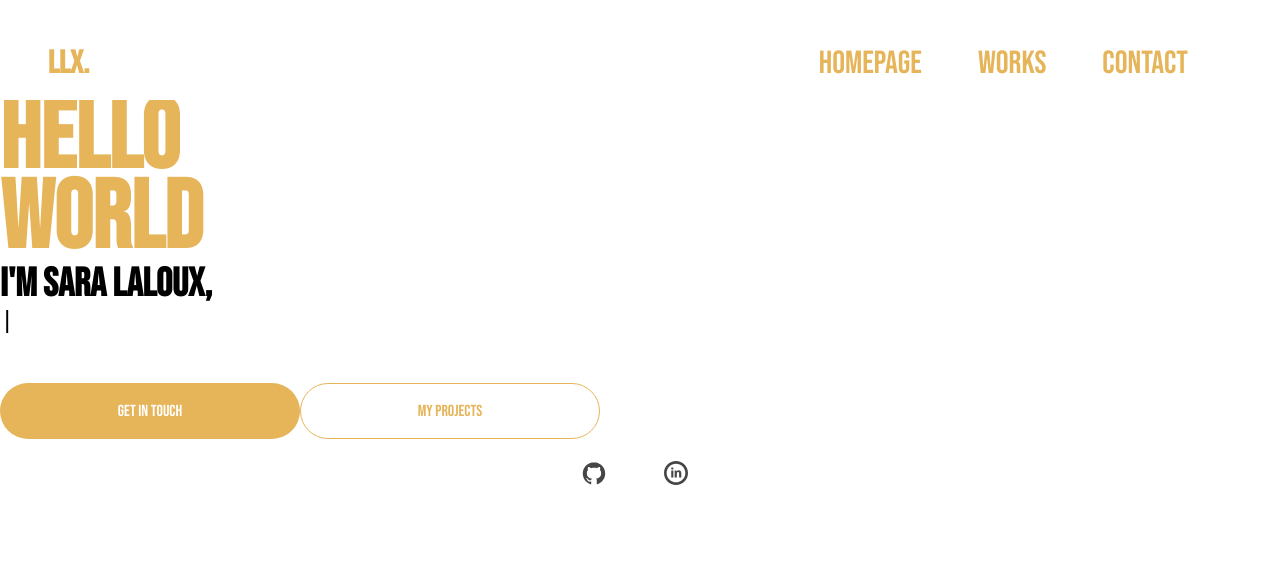
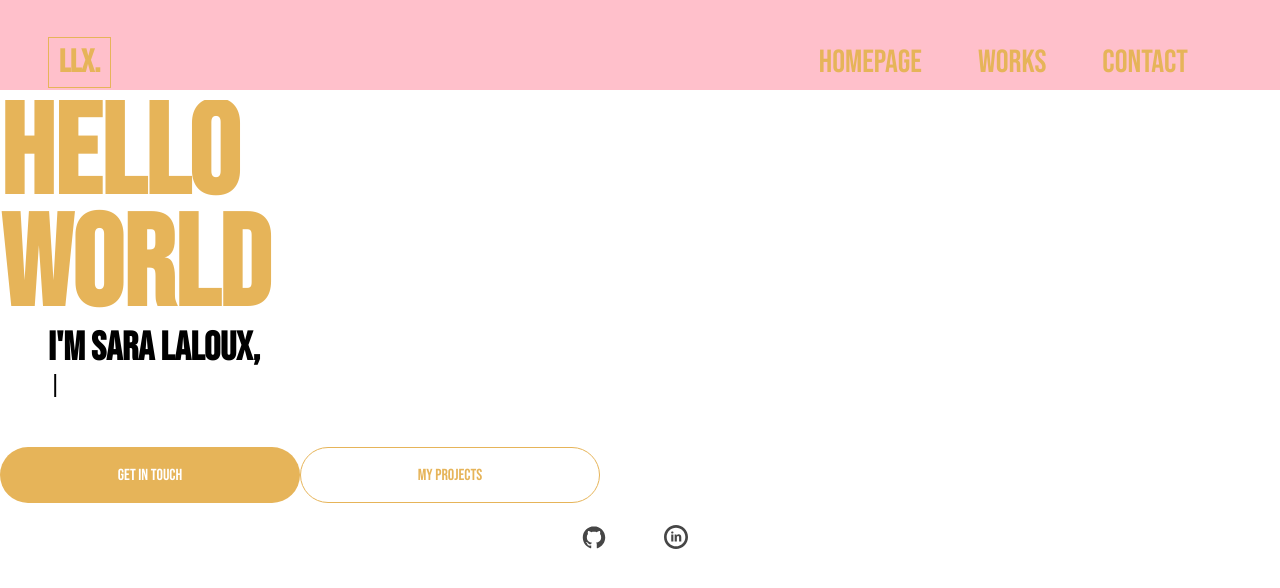
Before and after one commit to saralaloux/sara-portfolio, a React (Create React App) app: page / in a window 1280 px wide. Shown: the top 588 px of the page. Built offline with nearby package versions, Linux system fonts and the light colour scheme.

Commit message:
add homepage css

```diff
--- a/src/components/contact/_contact.scss
+++ b/src/components/contact/_contact.scss
@@ -27,8 +27,8 @@
       font-family: $font1;
       width: 70px;
       padding-bottom: $spacing-4;
-      font-size: 3rem;
-      line-height: 2.5rem;
+      font-size: 4rem;
+      line-height: 3.2rem;
       color: $primary;
       border-bottom: 3px solid $primary;
       @include breakpoint(md) {
--- a/src/components/homepage/_homepage.scss
+++ b/src/components/homepage/_homepage.scss
@@ -2,16 +2,23 @@
     font-size: inherit;
     width: 90%;
     display: block;
-    // padding: 20px 0px;
     margin: $spacing-48 auto 0 auto;
     &__title {
          h2 {
             font-size: 6rem;
             color: $primary;
             line-height: 5rem;
+            @include breakpoint(sm) {
+                font-size: 8rem;
+                line-height: 7rem;
+            }
+            @include breakpoint(md) {
+                // margin:  $spacing-80;
+            }
         }
     }
     &__content {
+        margin: 0 0 0 $spacing-48;
         h1{
             font-size: 2.5rem;
         }
--- a/src/components/navbar/_navbar.scss
+++ b/src/components/navbar/_navbar.scss
@@ -7,6 +7,7 @@
     position: relative;
     z-index: 3;
     background-color: $primary;
+    padding-bottom: 10px;
 
     @include breakpoint(md) {
         background-color: $light;
@@ -23,6 +24,7 @@
         align-items: center;
         position: relative;
         z-index: 100;
+        background-color: pink;
 
         @include breakpoint(md) {
             padding: 2rem 3rem 0 3rem;
@@ -31,7 +33,9 @@
         }
         &__logo {
             font-size: 2rem;
-            margin-top: 12px;
+            margin-top: 5px;
+            border: 1px solid $primary;
+            padding: 5px 10px;
             }
             &__nav {
                 top: 0;
--- a/src/components/services/_services.scss
+++ b/src/components/services/_services.scss
@@ -2,11 +2,13 @@
     display: flex;
     flex-direction: column;
     align-items: center;
+    margin-top: $spacing-24;
     &__title {
+        margin: $spacing-32 0;
         font-family: $font1;
         width: 70px;
         padding-bottom: $spacing-4;
-        font-size: 3rem;
+        font-size: 4rem;
         color: $primary;
         border-bottom: 3px solid $primary;
         text-align: center;
--- a/src/styles.scss
+++ b/src/styles.scss
@@ -21,6 +21,7 @@ body {
         overflow-x: hidden;
         height: calc(100vh - 70px);
         position: relative;
+        // top: 70px;
         // background-color: pink;
         &::-webkit-scrollbar{
             display: none;
--- a/src/styles/stylesheets/styles.css
+++ b/src/styles/stylesheets/styles.css
@@ -9,6 +9,7 @@
   position: relative;
   z-index: 3;
   background-color: #e6b459;
+  padding-bottom: 10px;
 }
 
 @media (min-width: 768px) {
@@ -35,6 +36,7 @@
           align-items: center;
   position: relative;
   z-index: 100;
+  background-color: pink;
 }
 
 @media (min-width: 768px) {
@@ -49,7 +51,9 @@
 
 .header__content__logo {
   font-size: 2rem;
-  margin-top: 12px;
+  margin-top: 5px;
+  border: 1px solid #e6b459;
+  padding: 5px 10px;
 }
 
 .header__content__nav {
@@ -173,6 +177,17 @@
   font-size: 6rem;
   color: #e6b459;
   line-height: 5rem;
+}
+
+@media (min-width: 480px) {
+  .homepage__title h2 {
+    font-size: 8rem;
+    line-height: 7rem;
+  }
+}
+
+.homepage__content {
+  margin: 0 0 0 48px;
 }
 
 .homepage__content h1 {
@@ -354,8 +369,8 @@
   font-family: "Bebas Neue", cursive;
   width: 70px;
   padding-bottom: 4px;
-  font-size: 3rem;
-  line-height: 2.5rem;
+  font-size: 4rem;
+  line-height: 3.2rem;
   color: #e6b459;
   border-bottom: 3px solid #e6b459;
 }
@@ -528,13 +543,15 @@
   -webkit-box-align: center;
       -ms-flex-align: center;
           align-items: center;
+  margin-top: 24px;
 }
 
 .services__title {
+  margin: 32px 0;
   font-family: "Bebas Neue", cursive;
   width: 70px;
   padding-bottom: 4px;
-  font-size: 3rem;
+  font-size: 4rem;
   color: #e6b459;
   border-bottom: 3px solid #e6b459;
   text-align: center;
```
Also changed, not shown: src/_global.scss (+7 -2 lines).
